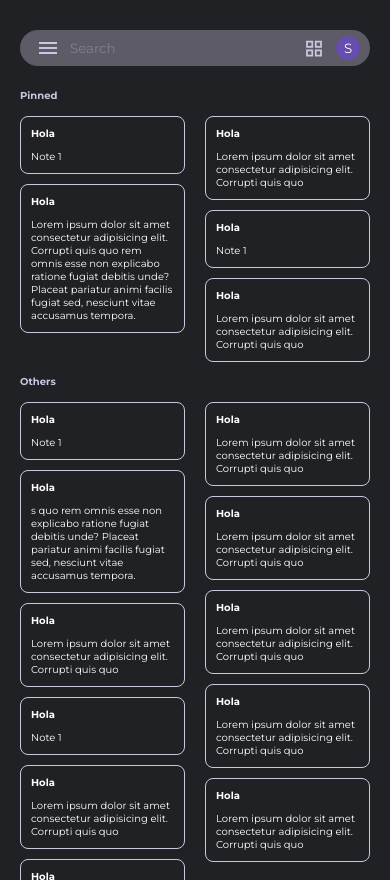
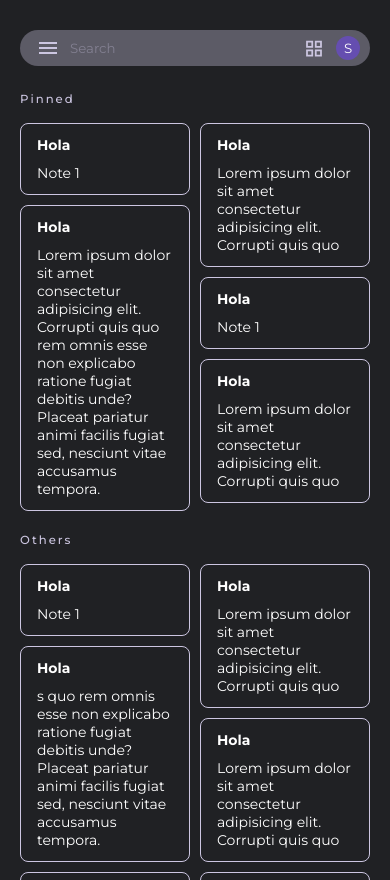
Before and after one commit to ShermanPI/Keeper, a React (Vite) app: page /home in a window 390 px wide. Built offline with nearby package versions, Linux system fonts and the light colour scheme.

Commit message:
style: :iphone: Responsive typography
The responsive typography was made with clamp for the simplicity and the not use of media queries

accessibility

```diff
--- a/src/assets/styles/reset.css
+++ b/src/assets/styles/reset.css
@@ -15,10 +15,10 @@ svg {
   width: 100%;
 }
 
-h1{
-  font-size: clamp(1.8rem, 2vw, 2.2rem);
+h1 {
+  font-size: clamp(2.2rem, 4vw, 3rem);
 }
 
-h2{
-  font-size: clamp(1rem, 0.8vw, 1.8rem);
+p, b{
+  font-size: clamp(1.4rem, 2vw, 1.6rem);
 }
--- a/src/components/Category/assets/style/category.css
+++ b/src/components/Category/assets/style/category.css
@@ -23,5 +23,5 @@
   display: flex;
   justify-content: center;
   align-items: center;
-  width: calc(2rem + 1.5vw);
+  width: clamp(2.1rem, 3.2vw, 2.4rem);
 }
--- a/src/components/Note/Note.jsx
+++ b/src/components/Note/Note.jsx
@@ -3,7 +3,7 @@ import './assets/style/note.css'
 export default function Note ({ children, title }) {
   return (
     <div className='note'>
-      <h4>{title}</h4>
+      <b>{title}</b>
       <p>{children}</p>
     </div>
   )
--- a/src/components/Note/assets/style/note.css
+++ b/src/components/Note/assets/style/note.css
@@ -1,10 +1,12 @@
 .note {
   border: 1px solid var(--border-color);
   border-radius: 8px;
-  padding: 1rem;
+  padding: 1.2rem 1.6rem;
   color: #fff;
   display: flex;
   flex-direction: column;
   gap: 1rem;
   margin-bottom: 1rem;
+  cursor: pointer;
+  transition: all 0.5s ease;
 }
--- a/src/components/NotesSection/NotesSection.jsx
+++ b/src/components/NotesSection/NotesSection.jsx
@@ -3,9 +3,9 @@ import './assets/style/noteSection.css'
 export default function NotesSection ({ children, title }) {
   return (
     <section className='note-section'>
-      <h4 className='section-title'>
+      <h3 className='section-title'>
         {title}
-      </h4>
+      </h3>
       <section className='notes-container'>
         {children}
       </section>
--- a/src/components/NotesSection/assets/style/noteSection.css
+++ b/src/components/NotesSection/assets/style/noteSection.css
@@ -1,7 +1,7 @@
 /* mansory layout */
 .notes-container {
   columns: 2;
-  gap: 2rem;
+  gap: 1rem;
 }
 
 .notes-container > div {
@@ -9,5 +9,7 @@
 }
 
 .section-title {
+  letter-spacing: 0.2rem;
+  font-weight: 500;
   line-height: 4;
 }
```
